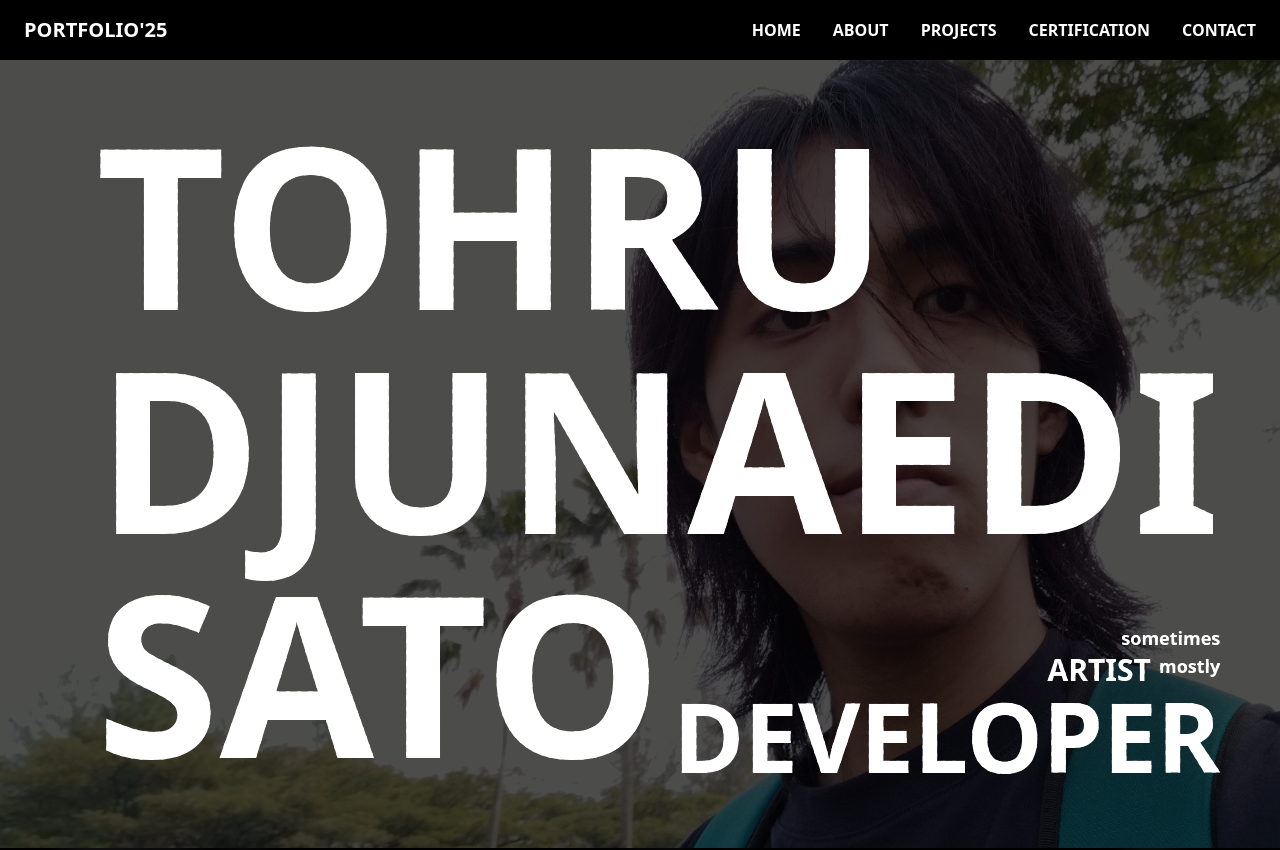
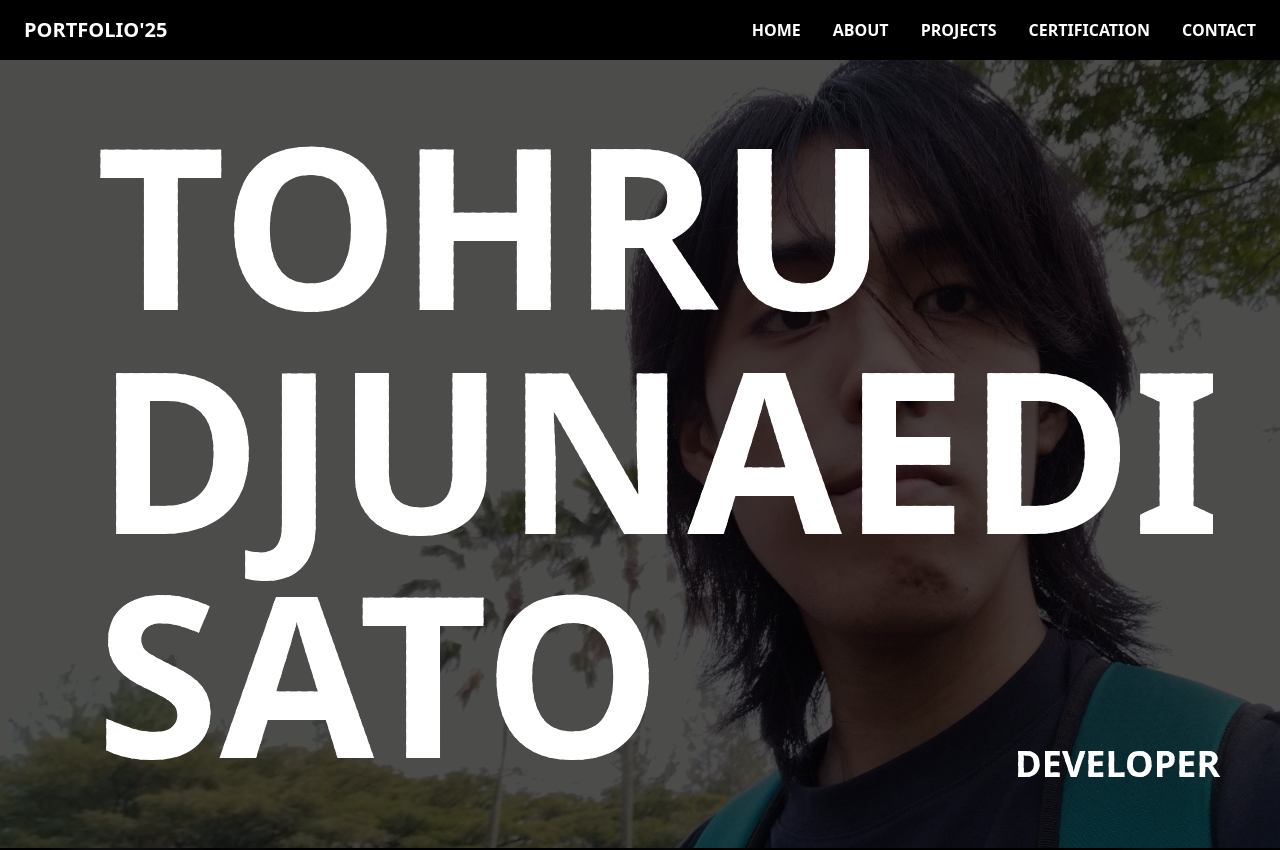
Before and after one commit to Kyoronginus/cs-portofolio, a Next.js app: page / in a window 1280 px wide. Shown: the top 850 px of the page. Built offline with nearby package versions, Linux system fonts and the light colour scheme; no server answers.

Commit message:
change: slight text change on hero  section

```diff
--- a/components/sections/HeroSection.tsx
+++ b/components/sections/HeroSection.tsx
@@ -94,12 +94,12 @@ export default function HeroSection() {
 
                     {/* This <div> is pushed to the far right */}
                     <div className="text-lg text-right text-white">
-                      <p className=''>sometimes</p>
+                      {/* <p className=''>sometimes</p>
                       <div className='flex gap-2 justify-end'>
                         <p className='font-bold text-3xl'>ARTIST</p>
                         <p className=''>mostly</p>
-                      </div>
-                      <p className='font-bold text-8xl'> DEVELOPER</p>
+                      </div> */}
+                      <p className='font-bold text-4xl'> DEVELOPER</p>
                     </div>
                   </div>
                 </div>
```
